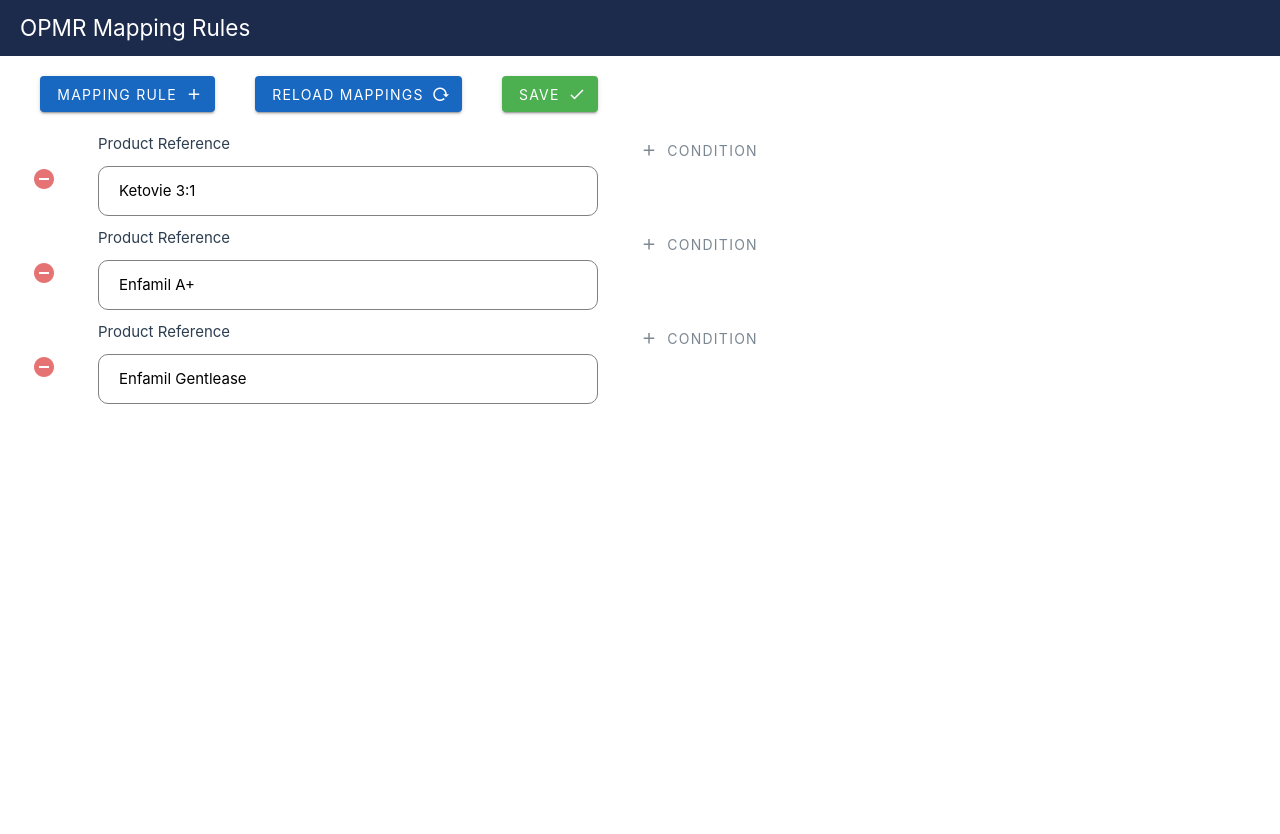
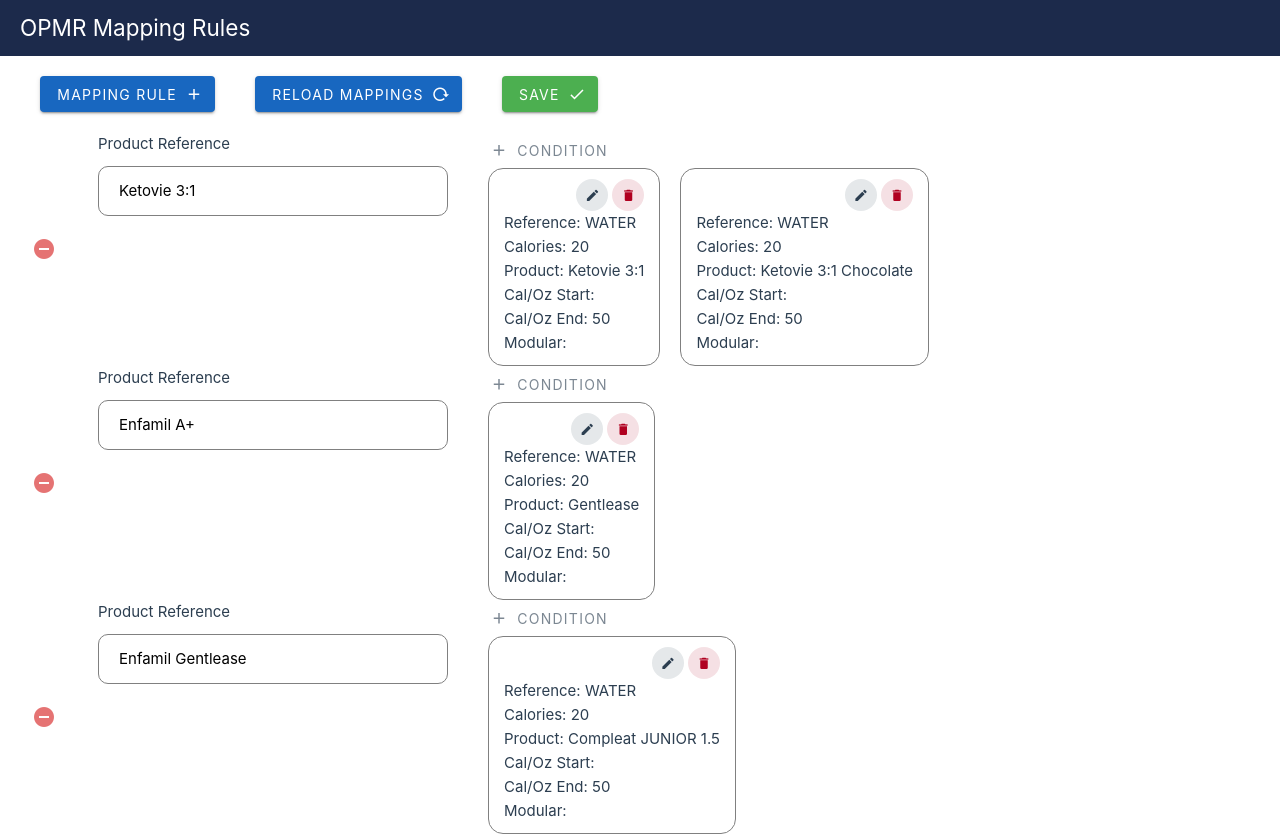
Before and after one commit to junejuly-jb/opmr-mapping, a Vue app: page / in a window 1280 px wide. Before the commit the page ends 800 px from the top, so only its background shows below. Built offline with nearby package versions, Linux system fonts and the light colour scheme.

Commit message:
added condition cards

```diff
--- a/src/assets/mappings.json
+++ b/src/assets/mappings.json
@@ -6,10 +6,24 @@
                 "condition": "",
                 "reference": "WATER",
                 "theFortifierParser" : [
-                    {"FortifierKey": "Compleat JUNIOR 1.5"},
-                    {"CalOzStart": null},
-                    {"CalOzEnd": 50},
-                    {"Modular": null}
+                    {
+                        "FortifierKey": "Ketovie 3:1",
+                        "CalOzStart": null,
+                        "CalOzEnd": 50,
+                        "Modular": null
+                    }
+                ]
+            },
+            {
+                "condition": "",
+                "reference": "WATER",
+                "theFortifierParser" : [
+                    {
+                        "FortifierKey": "Ketovie 3:1 Chocolate",
+                        "CalOzStart": null,
+                        "CalOzEnd": 50,
+                        "Modular": null
+                    }
                 ]
             }
         ]
@@ -21,10 +35,12 @@
                 "condition": "",
                 "reference": "WATER",
                 "theFortifierParser" : [
-                    {"FortifierKey": "Compleat JUNIOR 1.5"},
-                    {"CalOzStart": null},
-                    {"CalOzEnd": 50},
-                    {"Modular": null}
+                    {
+                        "FortifierKey": "Gentlease",
+                        "CalOzStart": null,
+                        "CalOzEnd": 50,
+                        "Modular": null
+                    }
                 ]
             }
         ]
--- /dev/null
+++ b/src/components/Conditions.vue
@@ -0,0 +1,54 @@
+<script setup>
+defineProps({
+  condition: {
+    type: Object,
+    required: true,
+  }
+});
+</script>
+<template>
+    <div class="cpoe__condition__container">
+        <div class="cpoe__btn__array">
+            <div class="cpoe__btn__update">
+                <v-btn icon="mdi-pencil" variant="tonal" size="x-small"></v-btn>
+            </div>
+            <div class="spacer"></div>
+            <div class="cpoe__btn__delete">
+                <v-btn icon="mdi-delete" variant="tonal" size="x-small" color="error"></v-btn>
+            </div>
+        </div>
+        <div>
+            Reference: {{condition.reference}}
+        </div>
+        <div>
+            Calories: 20
+        </div>
+        <div>
+            Product: {{ condition.theFortifierParser[0].FortifierKey }}
+        </div>
+        <div>
+            Cal/Oz Start: {{ condition.theFortifierParser[0].CalOzStart }}
+        </div>
+        <div>
+            Cal/Oz End: {{ condition.theFortifierParser[0].CalOzEnd }}
+        </div>
+        <div>
+            Modular: {{ condition.theFortifierParser[0].Modular }}
+        </div>
+    </div>
+</template>
+<style scoped>
+.cpoe__condition__container{
+    padding: 10px 15px;
+    border: 0.5px solid gray;
+    margin: 0px 10px;
+    border-radius: 15px;
+}
+.cpoe__btn__array{
+    display: flex;
+    justify-content: right;
+}
+.spacer{
+    padding: 0px 2px;
+}
+</style>
--- a/src/components/MappingList.vue
+++ b/src/components/MappingList.vue
@@ -1,5 +1,6 @@
 <script setup>
 import { useMappingStore } from '@/stores/mappings';
+import Conditions from './Conditions.vue';
 const mappingStore = useMappingStore();
 defineProps({
   mapping: {
@@ -75,23 +76,34 @@
                     </v-card>
                 </template>
             </v-dialog>
+            <div class="test">
+                <div v-for="condition in mapping.conditions">
+                    <Conditions :condition="condition"/>
+                </div>
+            </div>
         </div>
     </div>
 </template>
 
 <style scoped>
+.test{
+    display: flex;
+}
 .opmr__mapping_lists{
     padding: 0px 20px;
     display: flex;
 }
 .col-1{
     padding: 0px 30px;
- /* background-color: green; */
+    /* background-color: green; */
+}
+.col-2{
+    /* background-color: red; */
 }
 
 .opmr__hl7__reference{
     margin: 10px 0px;
-    width: 500px;
+    width: 350px;
     padding: 12px 20px;
     border: 1px solid gray;
     border-radius: 10px;
--- a/src/stores/mappings.ts
+++ b/src/stores/mappings.ts
@@ -4,19 +4,12 @@
 import { emptyMap, type CPOE, type MapType } from '@/interfaces/CPOE'
 
 export const useMappingStore = defineStore ('mappings', () => {
-    const dialog = ref(false)
     const mappings = ref<Array<CPOE>>([])
     const emptyMapping = ref<MapType>(emptyMap)
 
-    const toggleDialog = () => {
-        dialog.value = !dialog.value
-    }
-
     const getMappings = computed( () => mappings.value = jsonData);
     const setEmptyMapping = () => { mappings.value.push(emptyMapping.value)}
-    const removeMapping = (i) => {
-        mappings.value.splice(i, 1)
-    }
+    const removeMapping = (i) => { mappings.value.splice(i, 1) }
 
-    return { dialog, toggleDialog, mappings, getMappings, setEmptyMapping, removeMapping};
+    return { mappings, getMappings, setEmptyMapping, removeMapping };
 })
```
